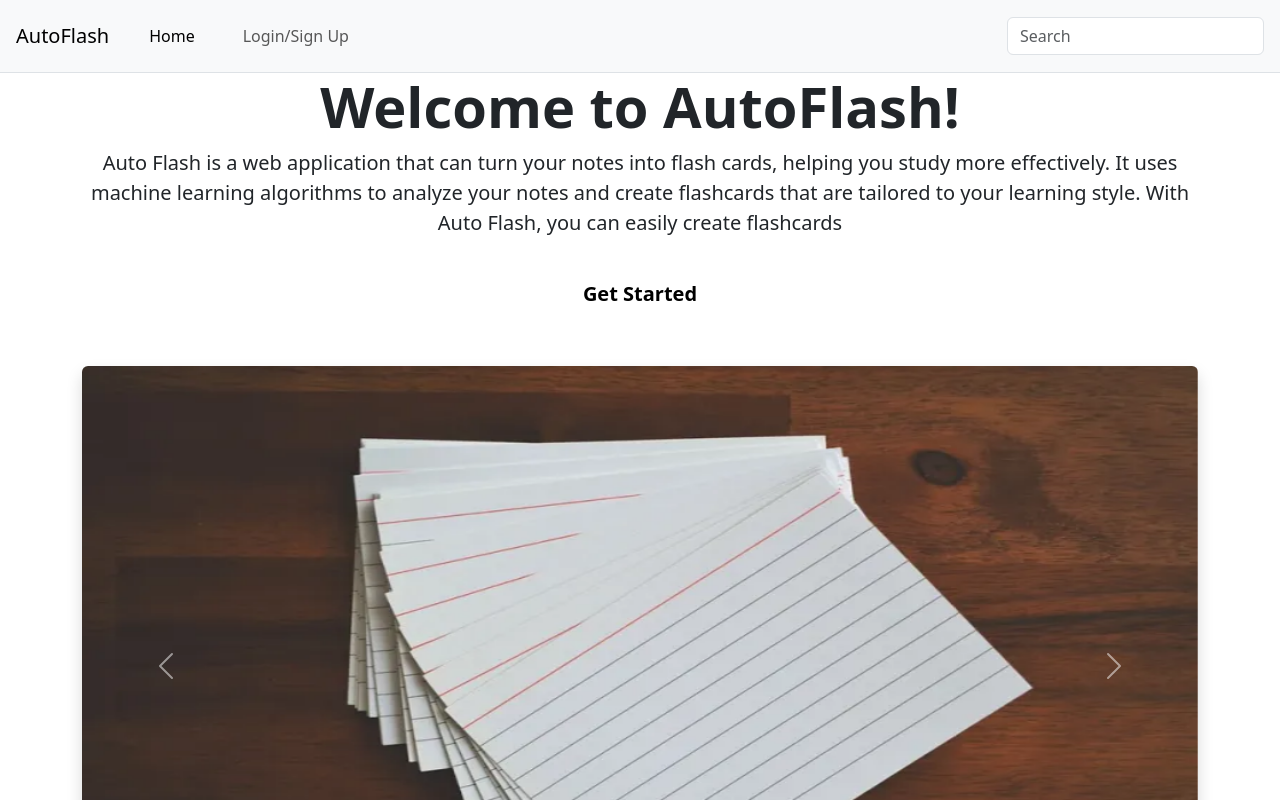
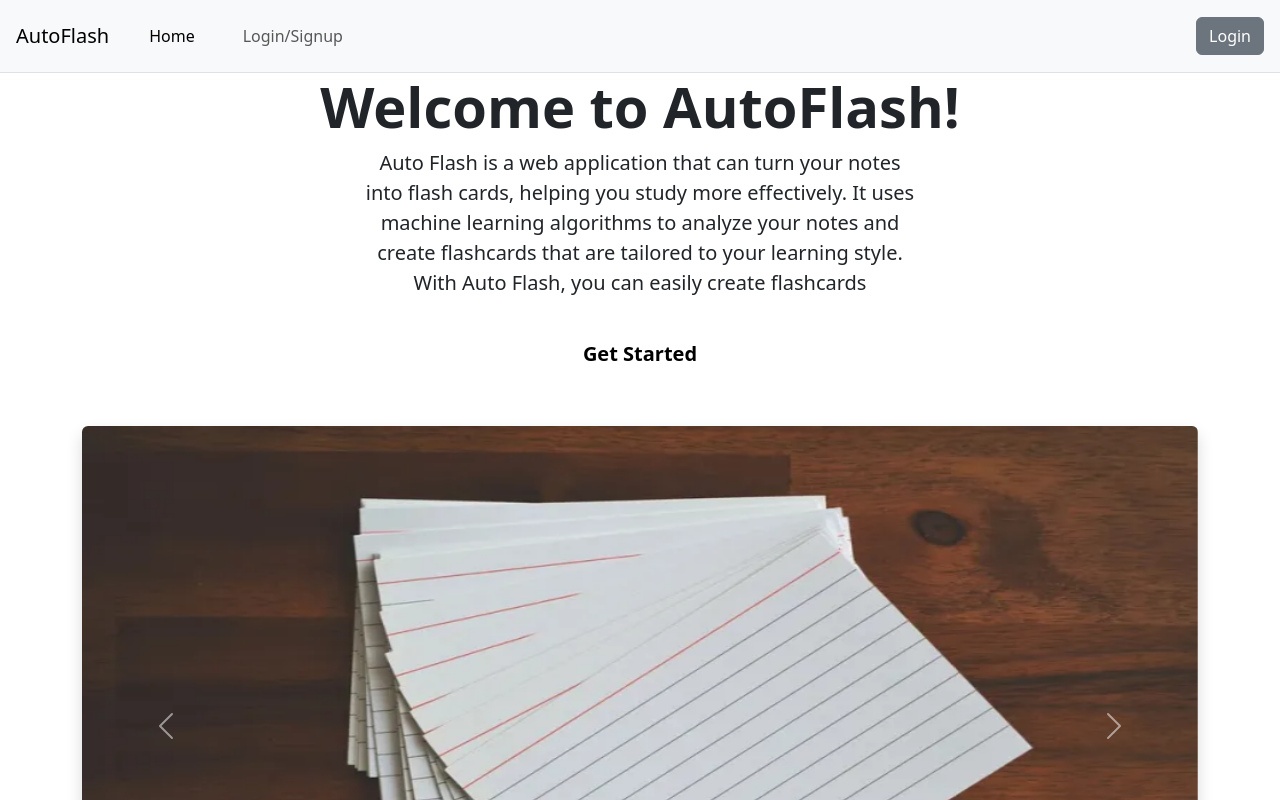
Before and after one commit to JaydenLandis/csci-4300-group-project, a Next.js app: page / in a window 1280 px wide. Shown: the top 800 px of the page. Built offline with nearby package versions, Linux system fonts and the light colour scheme.

Commit message:
last front end touches

```diff
--- a/src/app/layout.tsx
+++ b/src/app/layout.tsx
@@ -3,6 +3,7 @@
 
 import "bootstrap/dist/css/bootstrap.min.css";
 import { useEffect } from "react";
+import { useState } from "react";
 import NavBar from "@/components/NavBar";
 import Footer from "@/components/Footer";
 
@@ -12,11 +13,23 @@ export default function Layout({ children }: { children: React.ReactNode }) {
     import("bootstrap/dist/js/bootstrap.bundle.min.js"); // Dynamically imports Bootstrap JS
   }, []);
 
+  // State to manage user authentication status
+  // This can be replaced with actual authentication logic
+
+  const [userAuthenticated, setUserAuthenticated] = useState(false);
+  const toggleUserAuthenticated = () => {
+    setUserAuthenticated(!userAuthenticated);
+  };
+
   return (
     <html lang="en">
       <head />
       <body>
-        <NavBar />
+        <NavBar
+          userAuthenticated={userAuthenticated}
+          userAuthenticatedHandler={toggleUserAuthenticated}
+        />
+
         {children}
         <Footer />
       </body>
--- a/src/app/new-card/page.tsx
+++ b/src/app/new-card/page.tsx
@@ -34,8 +34,10 @@ const QuestionAnswerForm: React.FC = () => {
 
   const handleConfirmSet = () => {
     console.log("Confirmed card set:", cards);
-    console.log("Final card set confirmed:", cards);
-    alert("Card set confirmed!");
+    alert("Card set confirmed! (Check console for details)");
+
+    setConfirmedCards(cards); // Move to confirmed
+    setCards([]); // Clear current cards
   };
 
   return (
--- a/src/components/NavBar.tsx
+++ b/src/components/NavBar.tsx
@@ -1,9 +1,15 @@
 "use client";
 
 import "./NavBar.css";
-import React from "react";
+import React, { use } from "react";
+import { useState } from "react";
 
-const NavBar: React.FC = () => {
+interface NavBarProps {
+  userAuthenticated: boolean;
+  userAuthenticatedHandler: (value: void) => void;
+}
+// Define the NavBar component
+const NavBar = (props: NavBarProps) => {
   return (
     <div className="container-fluid sticky-top p-0 border-bottom">
       <nav
@@ -34,7 +40,7 @@ const NavBar: React.FC = () => {
             </li>
             <li className="nav-item mx-3">
               <a className="nav-link" href="/login">
-                Login/Sign Up
+                {props.userAuthenticated ? "Logout" : "Login/Signup"}
               </a>
             </li>
             <li className="nav-item dropdown">
@@ -65,14 +71,22 @@ const NavBar: React.FC = () => {
               </ul>
             </li>
           </ul>
-          <form role="search">
-            <input
-              className="form-control"
-              type="search"
-              placeholder="Search"
-              aria-label="Search"
-            />
-          </form>
+          {!props.userAuthenticated && (
+            <button
+              type="button"
+              className="btn btn-secondary"
+              onClick={() => props.userAuthenticatedHandler()}
+            >
+              Login
+            </button>
+          )}
+          {props.userAuthenticated && (
+            <button type="button" className="btn btn-secondary">
+              <a className="dropdown-item" href="/my-cards">
+                My Cards
+              </a>
+            </button>
+          )}
         </div>
       </nav>
     </div>
--- /dev/null
+++ b/src/components/Splash.css
@@ -0,0 +1,3 @@
+.max-width-50 {
+    max-width: 50%;
+}
--- a/src/components/Splash.tsx
+++ b/src/components/Splash.tsx
@@ -2,17 +2,14 @@
 
 import React, { useEffect } from "react";
 import Image from "next/image";
+import "./Splash.css";
 
 const Splash: React.FC = () => {
-  useEffect(() => {
-    import("bootstrap/dist/js/bootstrap.bundle.min.js");
-  }, []);
-
   return (
     <div className="container d-flex flex-column justify-content-center align-items-center min-vh-100 text-center">
-      <div className="mb-5">
+      <header className="mb-5">
         <h1 className="display-4 fw-bold">Welcome to AutoFlash!</h1>
-        <p className="lead ">
+        <p className="lead max-width-50 mx-auto">
           Auto Flash is a web application that can turn your notes into flash
           cards, helping you study more effectively. It uses machine learning
           algorithms to analyze your notes and create flashcards that are
@@ -25,7 +22,7 @@ const Splash: React.FC = () => {
         >
           Get Started
         </a>
-      </div>
+      </header>
 
       <div
         id="carouselExampleIndicators"
```
Also changed, not shown: src/app/login/page.tsx (+14 -5 lines), src/app/register/page.tsx (deleted, +0 -9 lines).
